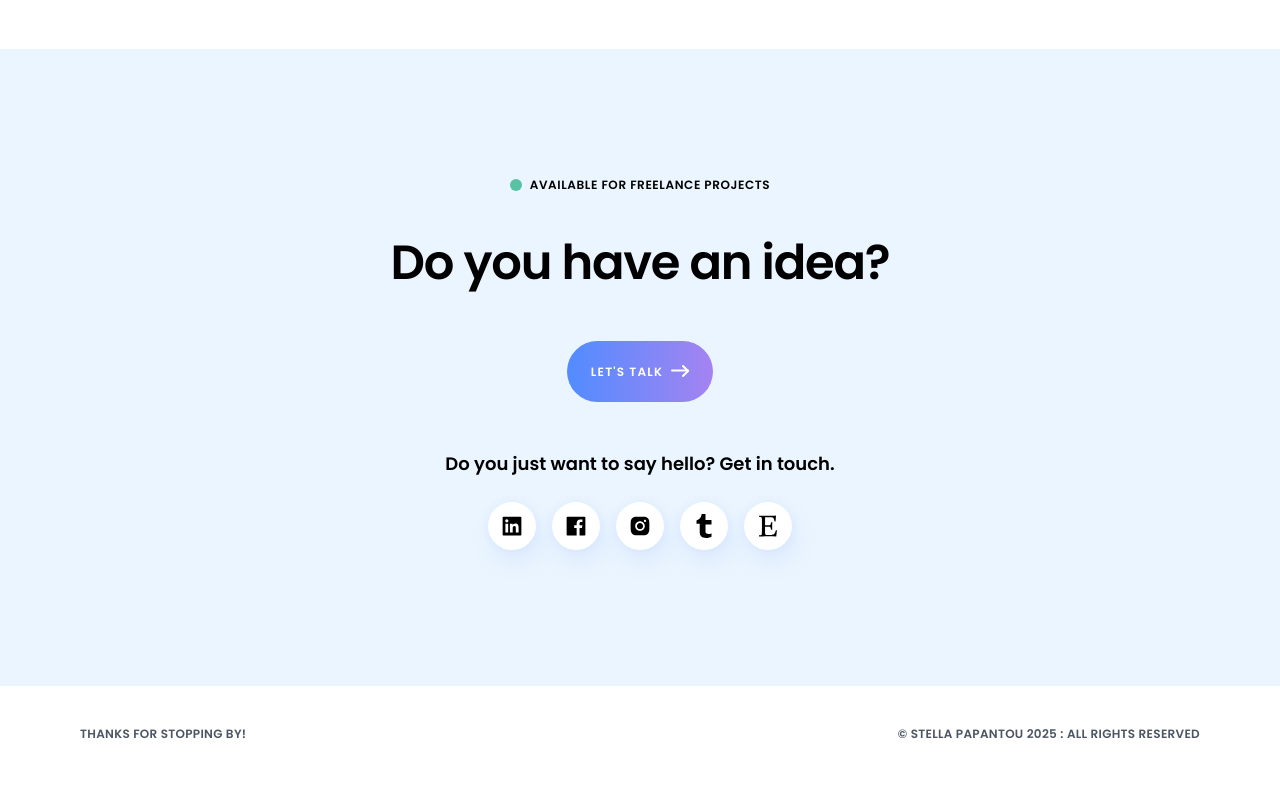
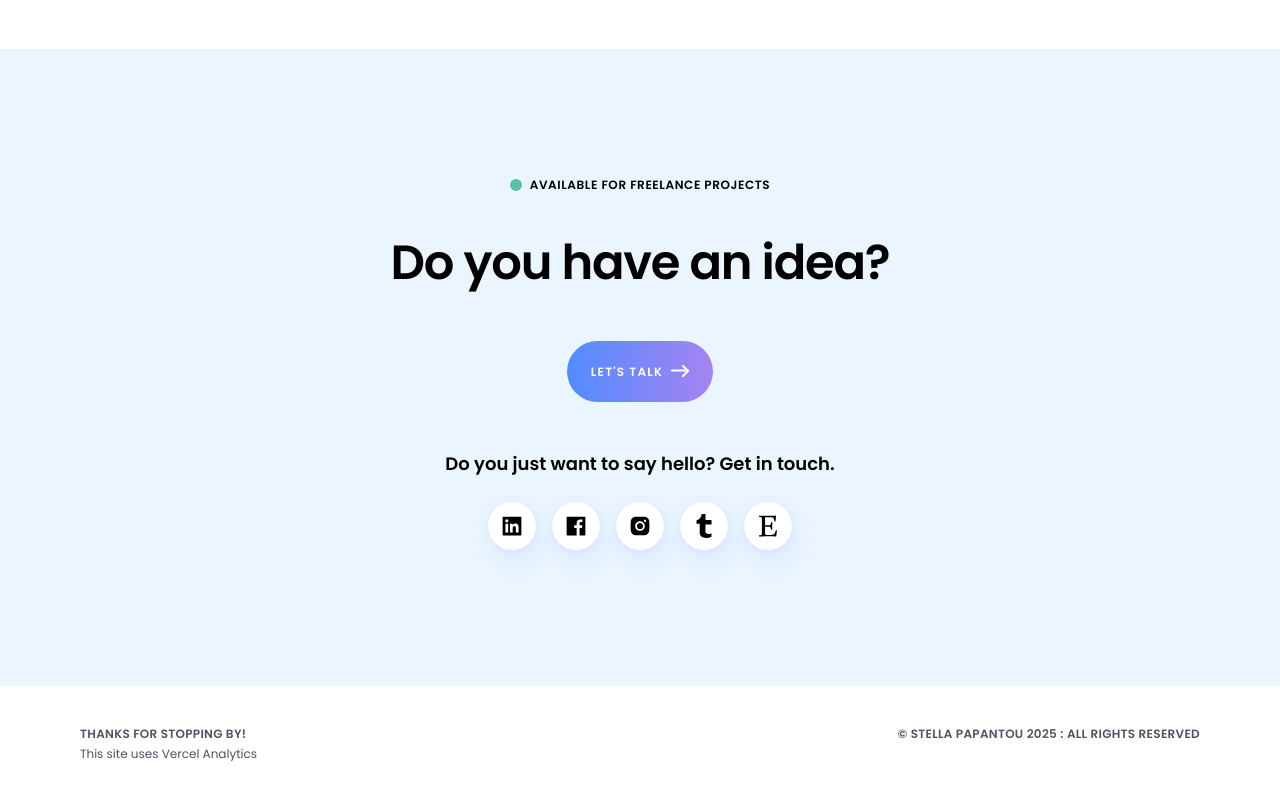
Before and after one commit to stellapapantou/portfolio, a Next.js app: page / in a window 1280 px wide. Shown: the part 3004-3804 px from the top of the page. Built offline with nearby package versions, Linux system fonts and the light colour scheme.

Commit message:
vercel analytics

```diff
--- a/components/common/Copyright.js
+++ b/components/common/Copyright.js
@@ -1,8 +1,12 @@
+import Link from "next/link";
+
 const Copyright = () => {
   return (
     <div className="container mx-auto grid lg:grid-cols-12 grid-cols-1 xl:gap-8 relative flex flex-col flex-auto">
         <div className="lg:col-span-6">
             <p className="text-body-xs tracking-wide font-semibold uppercase text-center lg:text-left text-neutral-600 dark:text-white">Thanks for stopping by!</p>
+            <p className="text-body-xs text-center lg:text-left text-neutral-600 dark:text-white my-1">This site uses <Link href="https://vercel.com/docs/analytics/privacy-policy" target="_blank" className="transition-all duration-300 no-underline hover:underline
+">Vercel Analytics</Link></p>
         </div>
         <div className="lg:col-span-6">
             <p className="text-body-xs tracking-wide font-semibold uppercase text-center lg:text-right text-neutral-600 dark:text-white">© Stella Papantou {(new Date().getFullYear())} : All Rights Reserved</p>
--- a/package.json
+++ b/package.json
@@ -13,6 +13,7 @@
     "@glidejs/glide": "^3.5.2",
     "@next/font": "13.1.6",
     "@react-icons/all-files": "^4.1.0",
+    "@vercel/analytics": "^1.4.1",
     "aos": "^2.3.4",
     "flowbite": "^1.6.5",
     "flowbite-react": "^0.4.3",
--- a/pages/_document.js
+++ b/pages/_document.js
@@ -1,4 +1,5 @@
 import { Html, Head, Main, NextScript } from 'next/document'
+import { Analytics } from "@vercel/analytics/react"
 
 export default function Document() {
   const profile = {
@@ -36,6 +37,7 @@ export default function Document() {
       <body>
         <Main />
         <NextScript />
+        <Analytics />
       </body>
     </Html>
   )
```
Also changed, not shown: 1 other file (tests, documents, lock files or other folders).
